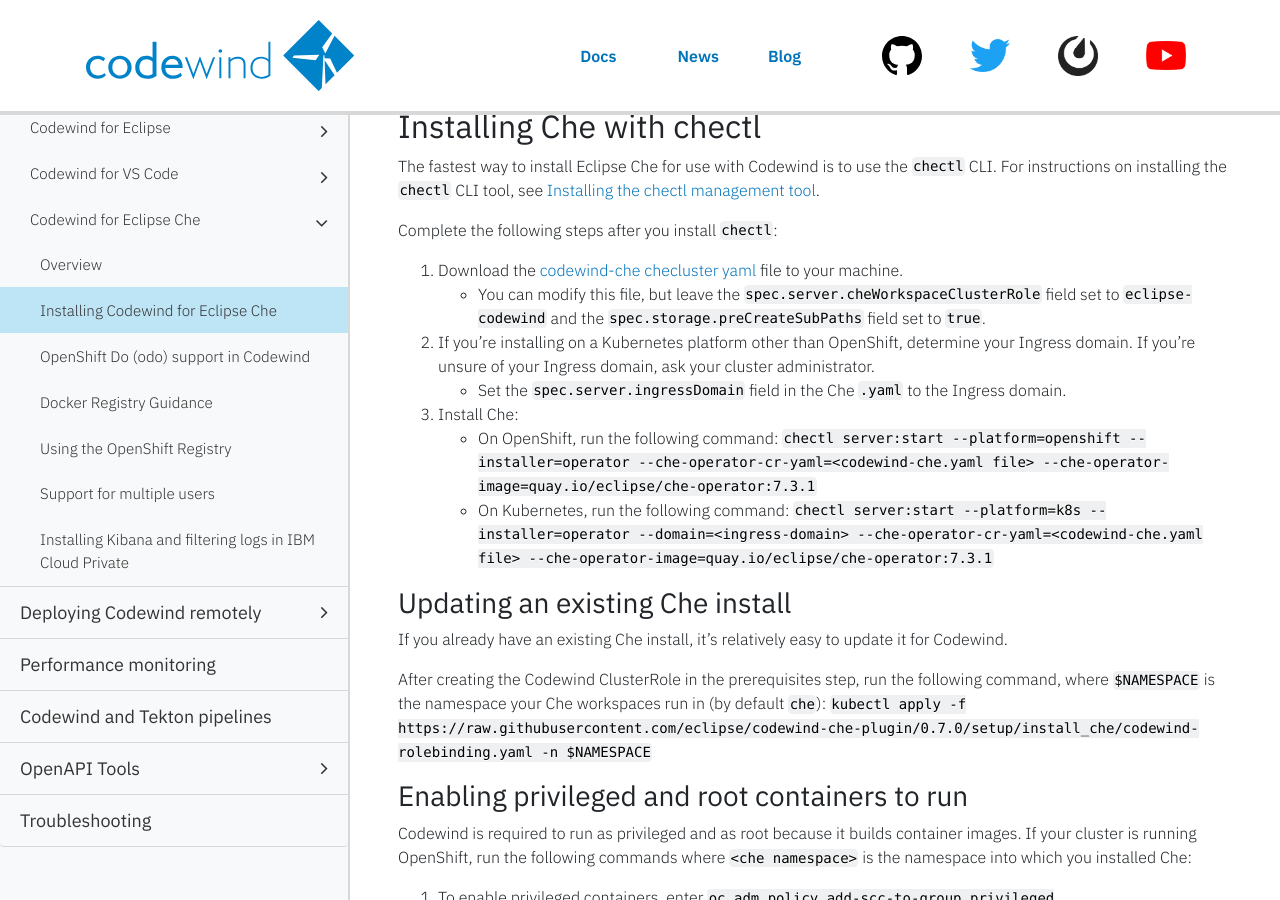
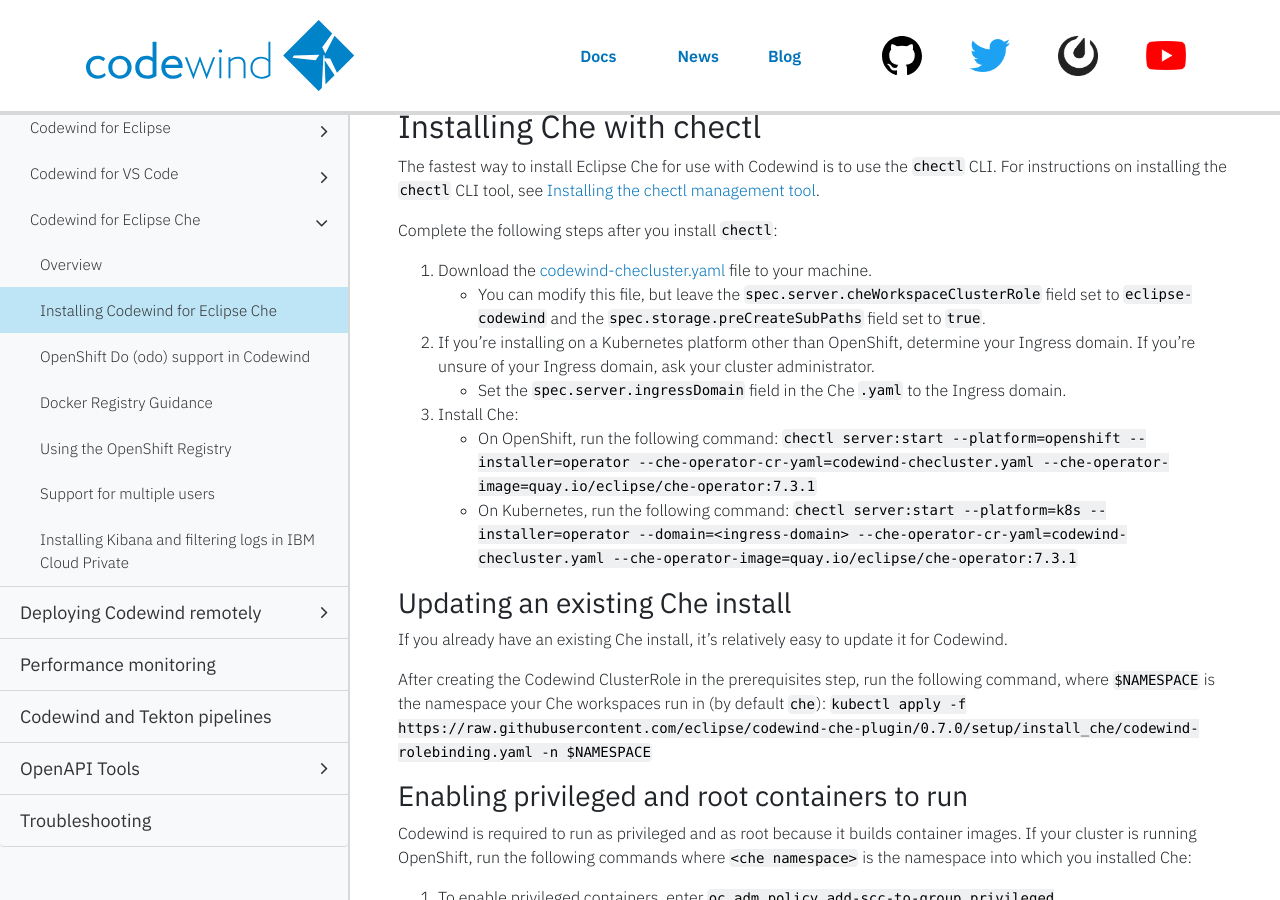
Before and after one commit to eclipse-archived/codewind-docs, a Jekyll site: the page built from docs/_documentations/mdt-che-installinfo.md, in a window 1280 px wide and 900 px high, scrolled down 766 px. Built offline with Jekyll 4.4.1, drawn with Linux system fonts in a browser that asks for light colours; nearby versions of some CDN libraries; comment, search, counter and statistics services are not loaded.

Commit message:
Clarify file download and command syntax
Signed-off-by: micgibso <MICGIBSO@uk.ibm.com>

```diff
--- a/docs/_documentations/mdt-che-installinfo.md
+++ b/docs/_documentations/mdt-che-installinfo.md
@@ -38,13 +38,13 @@ The fastest way to install Eclipse Che for use with Codewind is to use the `chec
 
 Complete the following steps after you install `chectl`:
 
-1. Download the [codewind-che checluster yaml](https://github.com/eclipse/codewind-che-plugin/blob/0.7.0/setup/install_che/che-operator/codewind-checluster.yaml) file to your machine.
+1. Download the [codewind-checluster.yaml](https://github.com/eclipse/codewind-che-plugin/blob/0.7.0/setup/install_che/che-operator/codewind-checluster.yaml) file to your machine.
     - You can modify this file, but leave the `spec.server.cheWorkspaceClusterRole` field set to `eclipse-codewind` and the `spec.storage.preCreateSubPaths` field set to `true`.
 2. If you're installing on a Kubernetes platform other than OpenShift, determine your Ingress domain. If you're unsure of your Ingress domain, ask your cluster administrator.
     - Set the `spec.server.ingressDomain` field in the Che `.yaml` to the Ingress domain.
 3. Install Che:
-    - On OpenShift, run the following command: `chectl server:start --platform=openshift --installer=operator --che-operator-cr-yaml=<codewind-che.yaml file> --che-operator-image=quay.io/eclipse/che-operator:7.3.1`
-    - On Kubernetes, run the following command: `chectl server:start --platform=k8s --installer=operator --domain=<ingress-domain> --che-operator-cr-yaml=<codewind-che.yaml file> --che-operator-image=quay.io/eclipse/che-operator:7.3.1`
+    - On OpenShift, run the following command: `chectl server:start --platform=openshift --installer=operator --che-operator-cr-yaml=codewind-checluster.yaml --che-operator-image=quay.io/eclipse/che-operator:7.3.1`
+    - On Kubernetes, run the following command: `chectl server:start --platform=k8s --installer=operator --domain=<ingress-domain> --che-operator-cr-yaml=codewind-checluster.yaml --che-operator-image=quay.io/eclipse/che-operator:7.3.1`
 
 ### Updating an existing Che install
 
```
